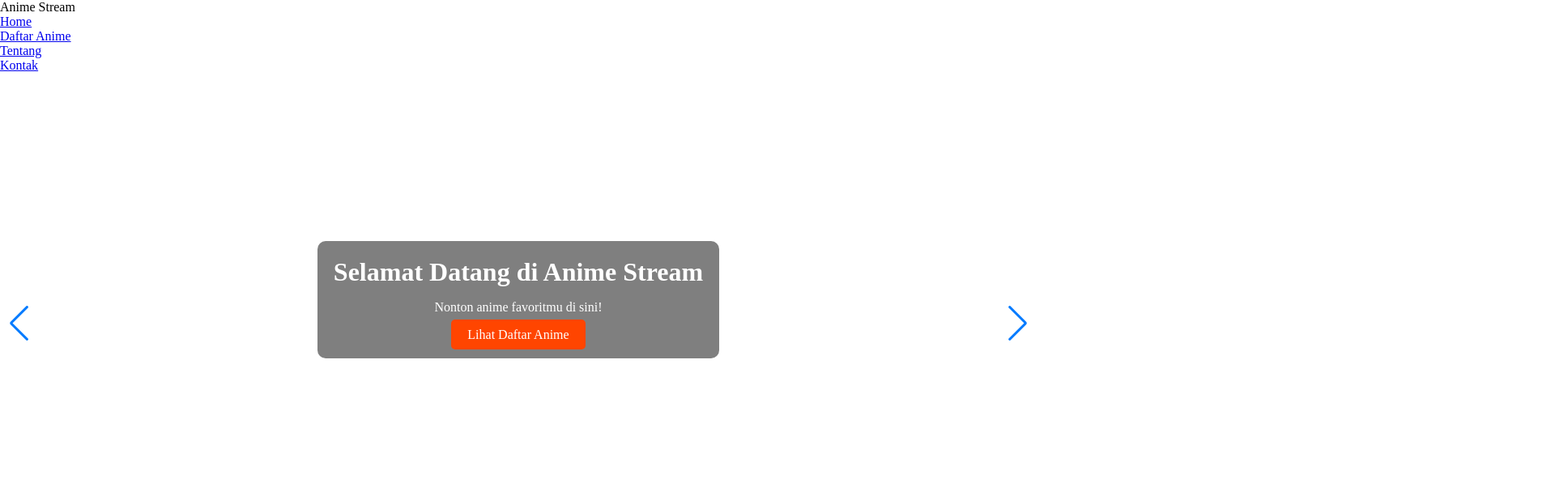
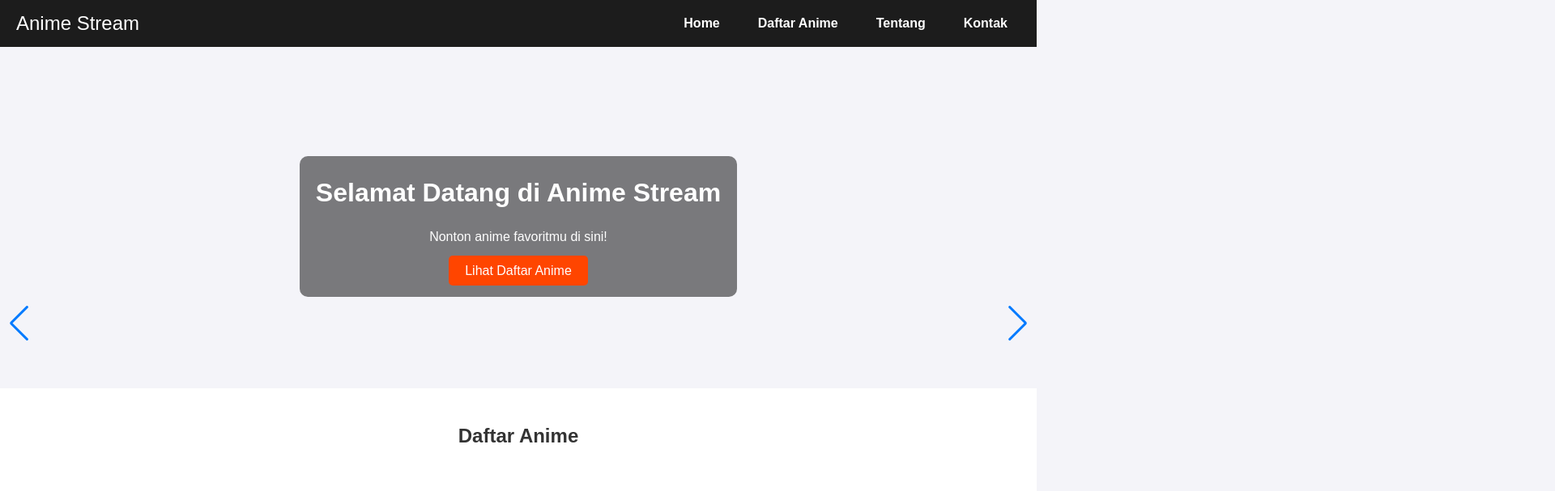
Before and after one commit to Lumineare/Website-anim, a plain HTML site: page index.html in a window 1280 px wide. Shown: the top 607 px of the page at 81% size, 1920 px wide, since content can reach past the window. Drawn offline with nearby package versions, Linux system fonts and the light colour scheme.

Commit message:
style.css

```diff
--- a/style.css
+++ b/style.css
@@ -4,7 +4,55 @@
     margin: 0;
     padding: 0;
 }
+
 /* General Styles */
+html, body {
+    overflow-x: hidden;
+}
+
+body {
+    font-family: 'Arial', sans-serif;
+    background-color: #f4f4f9;
+    color: #333;
+    line-height: 1.6;
+}
+
+header {
+    background-color: #1c1c1c;
+    color: white;
+    padding: 10px 20px;
+    display: flex;
+    justify-content: space-between;
+    align-items: center;
+    position: fixed;
+    width: 100%;
+    top: 0;
+    z-index: 1000;
+}
+
+header .logo {
+    font-size: 1.5rem;
+}
+
+nav ul {
+    list-style: none;
+    display: flex;
+    gap: 15px;
+}
+
+nav ul li a {
+    color: white;
+    text-decoration: none;
+    font-weight: bold;
+    padding: 8px 16px;
+    transition: background-color 0.3s;
+}
+
+nav ul li a:hover {
+    background-color: #444;
+    border-radius: 4px;
+}
+
 .hero-section {
     background: url('hero-background.jpg') no-repeat center center/cover;
     height: 50vh;
@@ -77,6 +125,7 @@ main {
     text-align: center;
     box-shadow: 0 4px 8px rgba(0, 0, 0, 0.1);
     transition: transform 0.3s;
+    max-width: 100%;
 }
 
 .anime-item:hover {
@@ -85,6 +134,7 @@ main {
 
 .anime-item img {
     max-width: 100%;
+    height: auto;
     border-radius: 8px;
     margin-bottom: 10px;
 }
```
